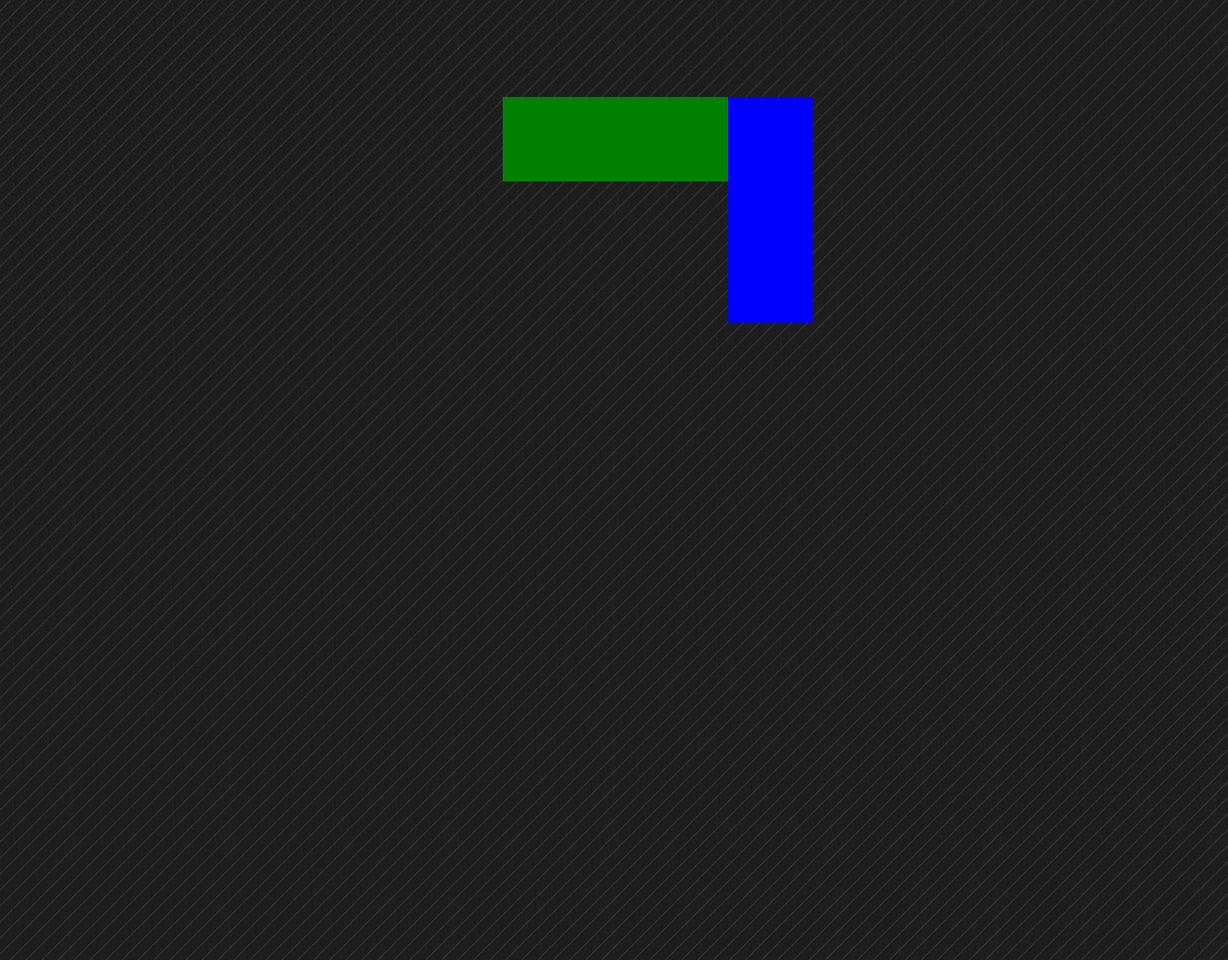
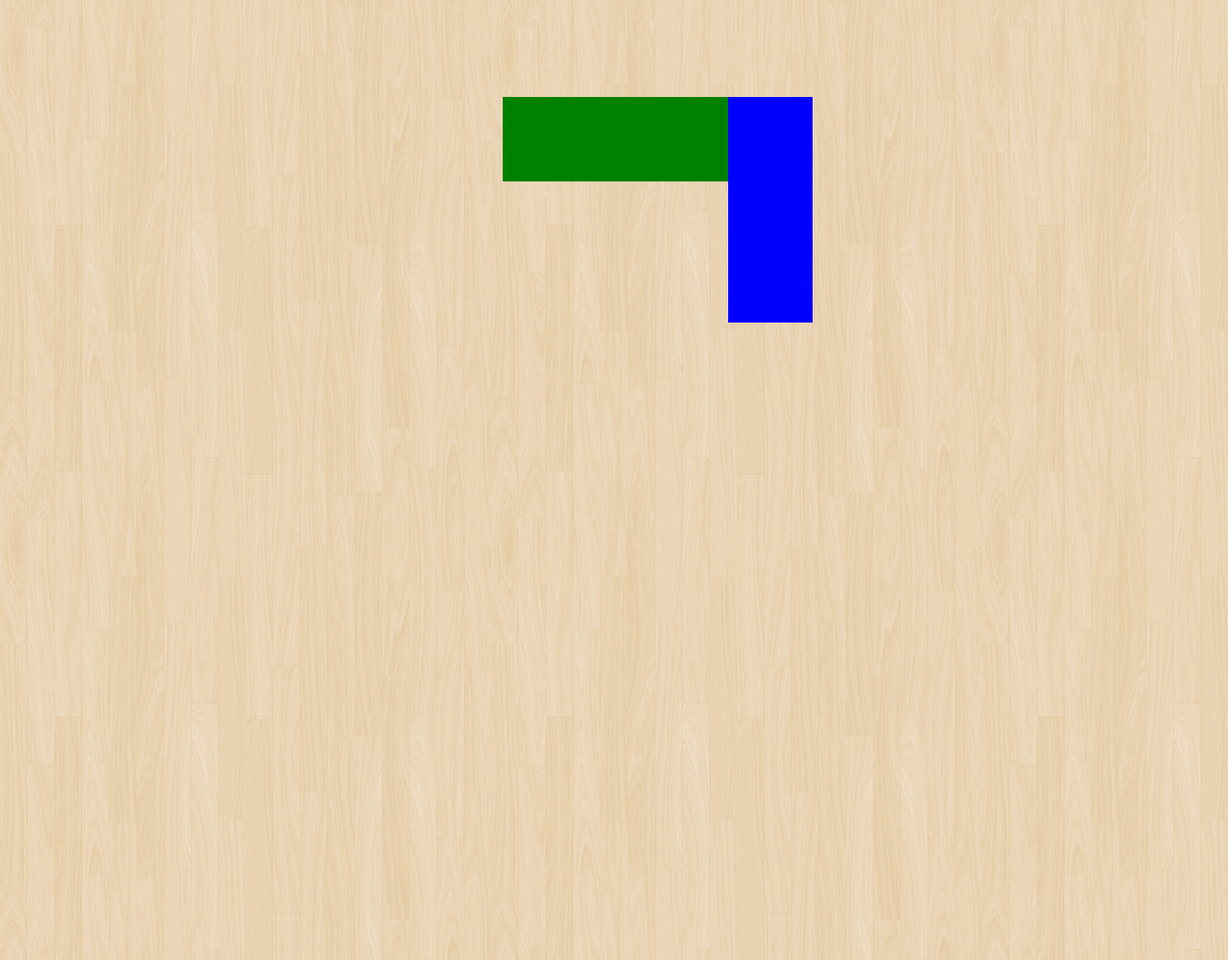
Before and after one commit to casullivan/demo, a PHP site: page / in a window 1280 px wide. Shown: the whole page at 96% size. Run offline with PHP 8.4, Linux system fonts and the light colour scheme.

Commit message:
before swiper

```diff
--- a/assets/site.css
+++ b/assets/site.css
@@ -1,7 +1,7 @@
 body{
 	width:100%;
 	height:100%;
-   background: url(/images/pinstriped_suit.png);
+   background: url(/images/retina_wood.png);
 }
 
 #container{
@@ -26,7 +26,6 @@
 	position:relative;
 	left:235px;
 	top:-31px;
-
 	-webkit-transform: rotate(-90deg) translateX(-90px);
 	-moz-transform: rotate(-90deg) translateX(-90deg);
 	-ms-transform: rotate(-90deg) translateX(-90deg);
```
Also changed, not shown: demo1/demo1.php (+4 -4 lines), demo2/demo2.php (+4 -4 lines).
